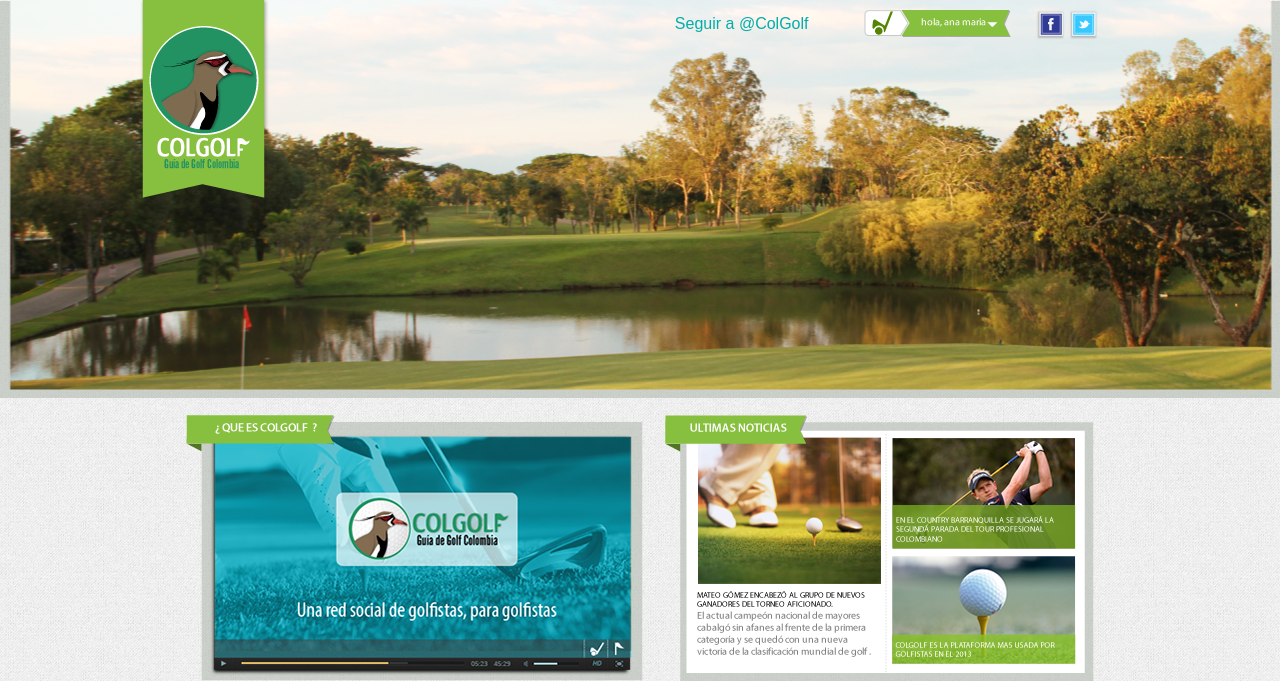
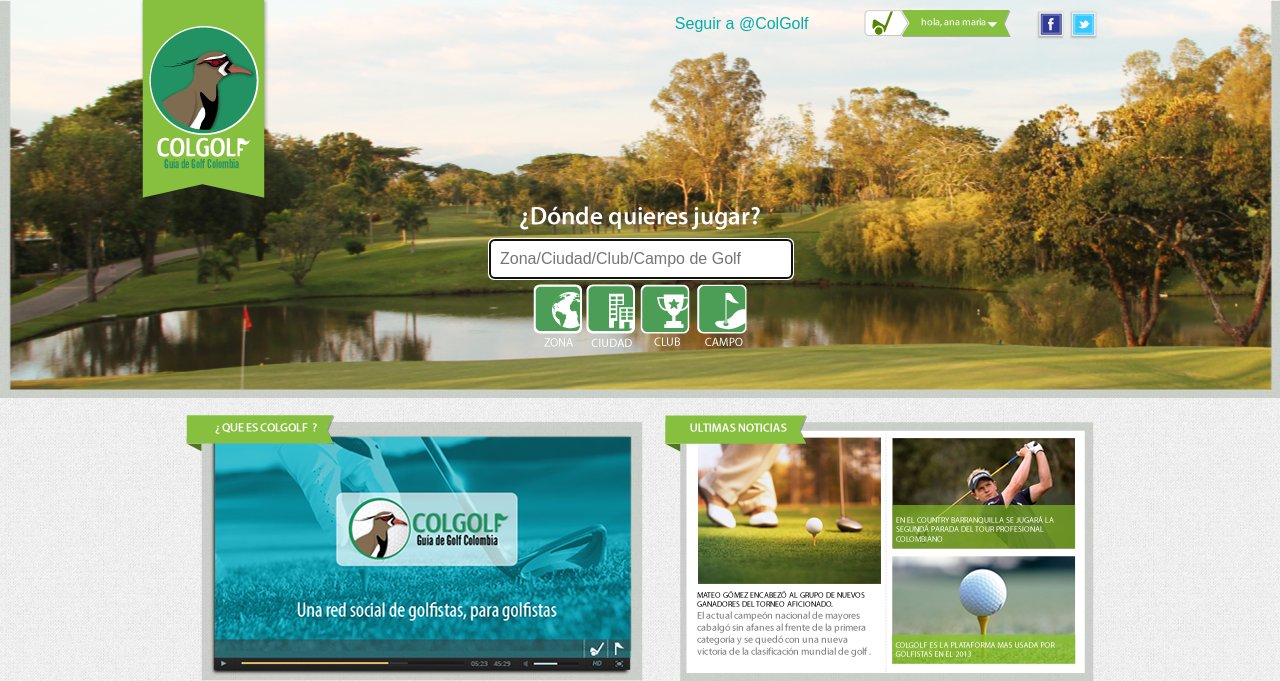
Before and after one commit to Daiech/ColGolf, a Django app: page / in a window 1280 px wide. Shown: the top 681 px of the page. Run offline with Django 3.2, Linux system fonts and the light colour scheme; some libraries are stand-ins or nearby versions.

Commit message:
add search box

```diff
--- a/static/css/main.css
+++ b/static/css/main.css
@@ -144,7 +144,9 @@
     margin: 15px auto;
     margin-bottom: 50px;
 }
-#search-results{margin:auto;width: 915px;
+#search-results{
+    margin:auto;width: 915px;
+    margin-top: 10px;
     background-image: url("/static/img/landing/results.png");
     background-repeat: no-repeat;
     background-position: top center;
--- a/website/templates/landing.html
+++ b/website/templates/landing.html
@@ -2,7 +2,66 @@
 {% block TITLE %}Inicio{% endblock %}
 {%block body%}
 <div id="landing-img">
+	<div id="search-box" class="">
+		<div id="frase-home">
+			<img src="{{STATIC_PREFIX}}img/landing/frase-home.png">
+		</div>
+		<form method="post">
+			{% csrf_token %}
+			<input type="text" id="search" placeholder="Zona/Ciudad/Club/Campo de Golf" autofocus>
+		</form>
+		<div id="icons-bar">
+			<img src="{{STATIC_PREFIX}}img/landing/icons-bar.png">
+		</div>
+	</div>
 </div>
-<section id="search-results" class="hidden"></section>
+<section id="search-results" style="display:none"></section>
 <section id="video-news"></section>
 {% endblock%}
+{%block js%}
+<script type="text/javascript">
+	$(document).ready(function () {
+		var i = 0;
+		var cad = "Pereira";
+		$("#search").on("submit", function (e){e.preventDefault();})
+		$("#search").on("keydown", function (e){e.preventDefault();});
+		$("#search").on("keyup", function (e){
+			if (e.keyCode != 13){
+				i++;
+				$("#search").val("").val(cad.substr(0,i));
+			}
+			else{
+				// e.preventDefault();
+				console.log("enter");
+				showResults();
+				return false;
+			}
+		});
+	});
+	function showResults () {
+		$("#search-box").animate(
+			{
+				top: "106px"
+			},
+			function (e){
+
+		});
+		$("#landing-img").animate(
+			{
+				height: "280px"
+			},
+			function (e){
+
+		});
+		$("#search-results").fadeIn(600);
+	}
+</script>
+{% endblock%}
+{%block style%}
+<style type="text/css">
+	#search-box{position: relative;top: 206px;left: 0;right: 0;margin: 0 auto;width: 300px;}
+	#search{border: none; border-radius: 5px; padding: 10px; width: 94%;}
+	#frase-home{width: 240px;margin: 0 auto; margin-bottom: 10px}
+	#icons-bar{width: 235px;margin: 0px auto;}
+</style>
+{% endblock%}
```
Also changed, not shown: static/img/landing/icons-bar.png.
